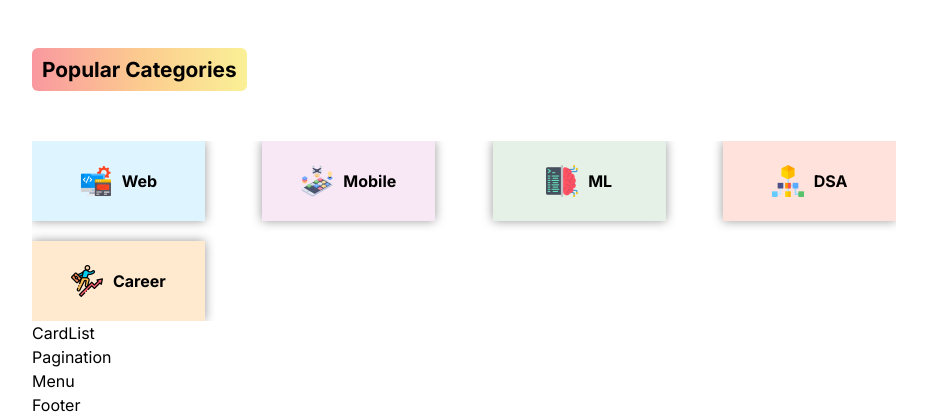
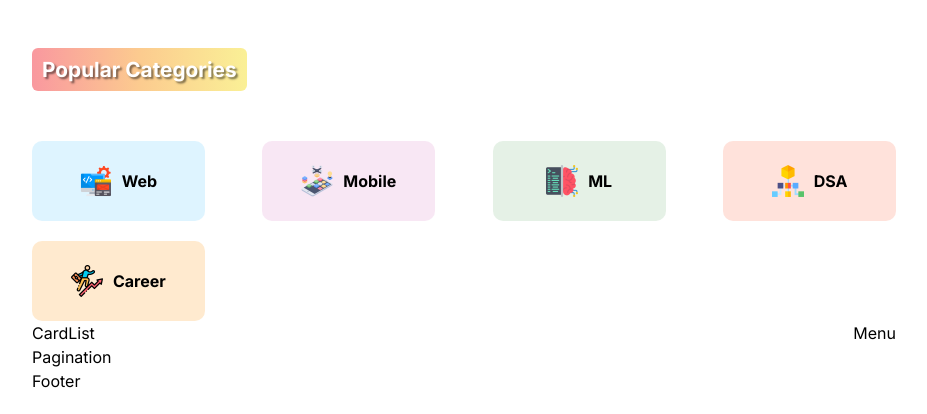
Before and after one commit to kanugurajesh/DevShare, a Next.js app: page / in a window 1280 px wide. Shown: the part 1016-1430 px from the top of the page, without its empty margins (176-1103 px from the left). After the commit the page ends 1409 px from the top, so only its background shows below. Built offline with nearby package versions, Linux system fonts and the light colour scheme.

Commit message:
adding text shadow to the title

```diff
--- a/app/globals.css
+++ b/app/globals.css
@@ -1,6 +1,11 @@
 @tailwind base;
 @tailwind components;
 @tailwind utilities;
+
+/* disable scrollbar */
+::-webkit-scrollbar {
+  display: none;
+}
 
 :root {
     --bg: white;
--- a/app/homepage.module.css
+++ b/app/homepage.module.css
@@ -0,0 +1,4 @@
+.content {
+    display: flex;
+    gap: 50px;
+}
--- a/components/Menu/menu.module.css
+++ b/components/Menu/menu.module.css
@@ -0,0 +1,3 @@
+.container {
+    flex: 2;
+}
--- a/components/cardList/cardList.module.css
+++ b/components/cardList/cardList.module.css
@@ -0,0 +1,3 @@
+.container {
+    flex: 5;
+}
--- a/components/categoryList/categoryList.module.css
+++ b/components/categoryList/categoryList.module.css
@@ -3,7 +3,7 @@
 }
 
 .title {
-    color: black;
+    color: white;
     margin: 50px 0px;
     font-size: 1.3rem;
     font-weight: 700;
@@ -12,6 +12,7 @@
     border-radius: 6px;
     padding: 6px 10px;
     width: max-content;
+    text-shadow: 2px 2px 2px rgba(0, 0, 0, 0.5);
 }
 
 .categories {
@@ -31,8 +32,8 @@
     justify-content: center;
     padding: 10px;
     font-weight: bold;
-    box-shadow: 0 0 10px var(--shadow);
     transition: all 0.3s ease;
+    border-radius: 10px;
 }
 
 .category:hover {
--- a/components/featured/featured.module.css
+++ b/components/featured/featured.module.css
@@ -17,12 +17,16 @@
     flex: 1;
     height: 500px;
     position: relative;
+
 }
 
 .image {
     object-fit: cover;
-    border-radius: 10px;
-    box-shadow: 0px 0px 17px 0px rgba(0, 0, 0, 0.75);
+    transition: all 0.5s ease-in-out;
+}
+
+.image:hover {
+    transform: scale(1.1);
 }
 
 .textContainer {
--- a/components/navbar/Navbar.tsx
+++ b/components/navbar/Navbar.tsx
@@ -17,7 +17,7 @@ const Navbar = () => {
       <div className={styles.logo}><Image src={"/tools.gif"} alt='' width={32} height={32}/> DevShare</div>
       <div className={styles.links}>
         <ThemeToggle />
-        <Link href="/" className={styles.link}>HomePage</Link>
+        <Link href="/" className={styles.link}>Home</Link>
         <Link href="/" className={styles.link}>Contact</Link>
         <Link href="/" className={styles.link}>About</Link>
         <AuthLinks />
```
